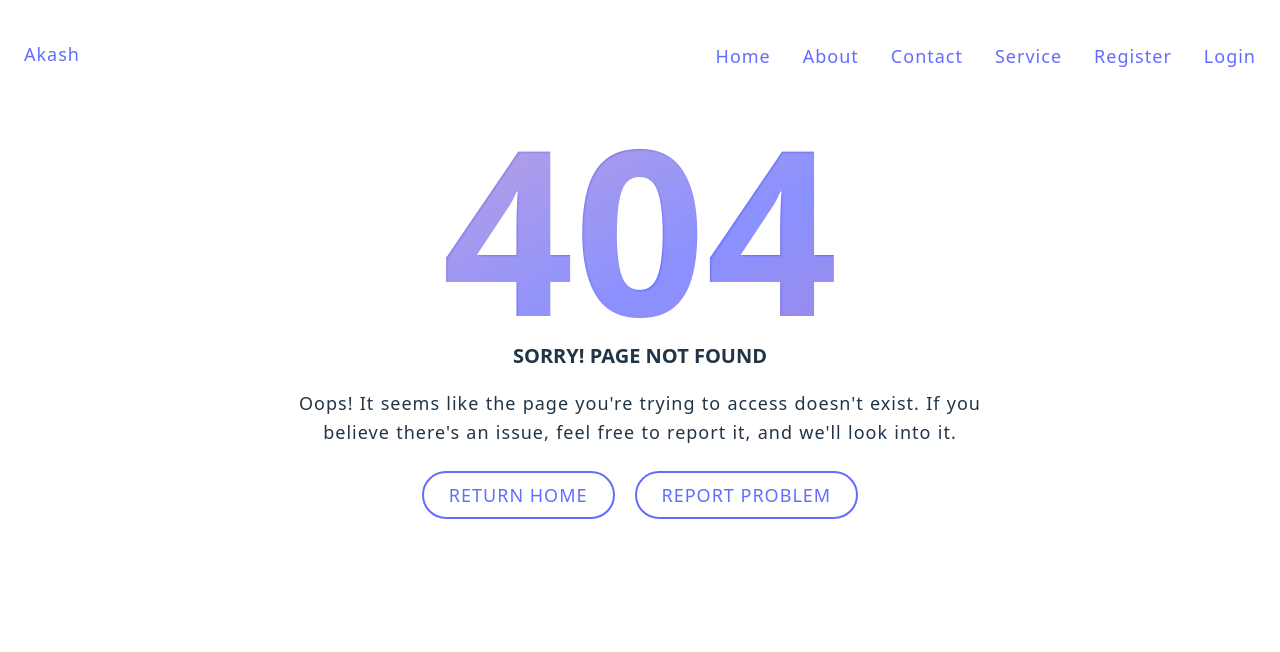
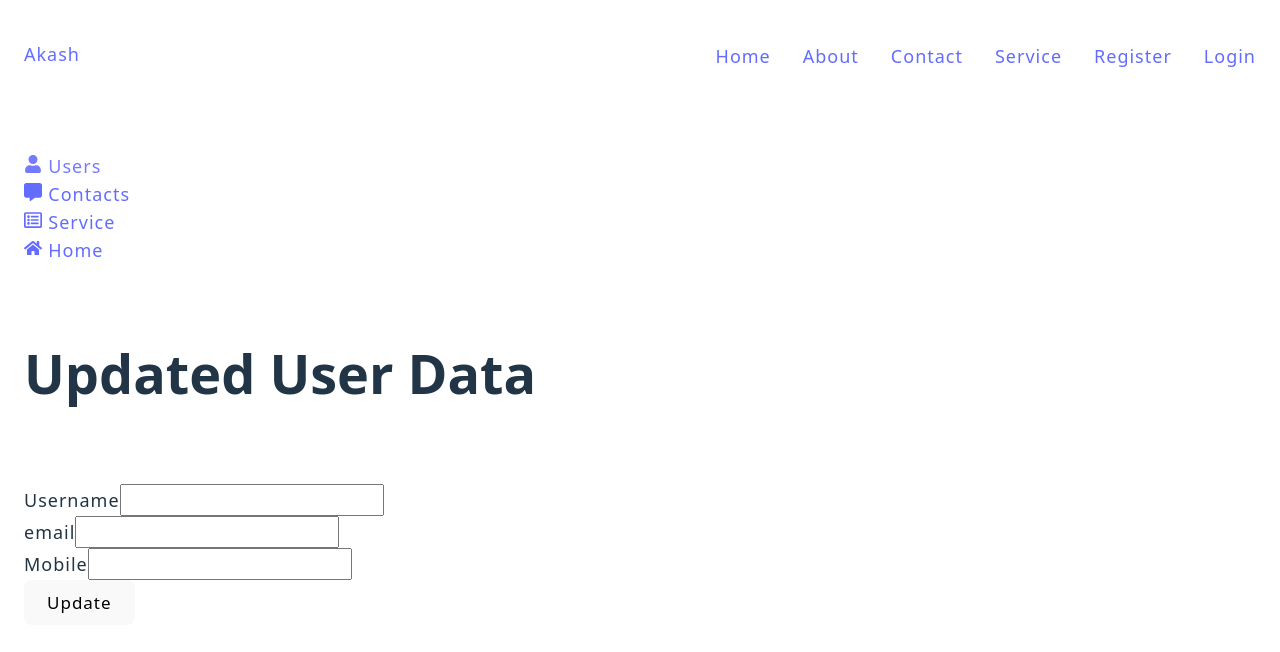
Before and after one commit to Akashmesh/MERN, a React (Vite) app in the folder client/: page /admin/users/1/edit in a window 1280 px wide. Shown: the top 652 px of the page. Built offline with nearby package versions, Linux system fonts and the light colour scheme; no server answers.

Commit message:
implemented user update functionality

```diff
--- a/client/src/App.jsx
+++ b/client/src/App.jsx
@@ -11,6 +11,7 @@ import {Error} from "./pages/Error";
 import {AdminLayout} from "./layouts/AdminLayout";
 import { AdminContacts } from "./pages/AdminContacts";
 import { AdminUsers } from "./pages/AdminUsers";
+import { AdminUpdate } from "./pages/AdminUpdate";
 function App() {
   return (
     <>
@@ -27,6 +28,7 @@ function App() {
       <Route path="*" element={<Error/>} />
       <Route path="/admin" element={<AdminLayout/>} >
       <Route path="users" element={<AdminUsers/>} />
+      <Route path="users/:id/edit" element={<AdminUpdate/>} />
       <Route path="contacts" element={<AdminContacts/>} />
       </Route>
     </Routes>
--- /dev/null
+++ b/client/src/pages/AdminUpdate.jsx
@@ -0,0 +1,97 @@
+import { useState, useEffect } from "react";
+import { useParams } from "react-router-dom";
+import { useAuth } from "../store/Auth";
+import { toast } from "react-toastify";
+export const AdminUpdate = () => {
+    const [data , setData] = useState({
+        username : "",
+        email : "",
+        phone : "",
+    });
+    const params = useParams();
+    console.log("params single user", params);
+    const {authorizationToken} = useAuth();
+
+    //get single user data
+    const getSingleUserData = async () => {
+        try {
+            const response = await fetch(`http://localhost:5000/api/admin/users/${params.id}`,
+                {
+                    method : "GET",
+                    headers: {
+                        Authorization : authorizationToken,
+                    },
+                }
+            );
+            const data = await response.json();
+            console.log(`users single data ${data}`)
+            setData(data);
+        } catch (error) {
+            console.log(error);
+        }
+    };
+    useEffect(()=> {
+        getSingleUserData();
+    },[]);
+    const handleInput = (e) => {
+        let name = e.target.name;
+        let value = e.target.value;
+        setData ({
+            ...data, [name] : value,
+        });
+    };
+
+    //to update data dynamically
+    const handleSubmit = async(e) => {
+        e.preventDefault();
+        try {
+            const response = await fetch(`http://localhost:5000/api/admin/users/update/${params.id}`,
+                {
+                    method : "PATCH",
+                    headers : {
+                        "Content-Type" : "application/json",
+                        Authorization : authorizationToken,
+                    },
+                    body : JSON.stringify(data),
+                }
+            );
+            if(response.ok) {
+                toast.success("updated successfully");
+            }else {
+                toast.error("Not Updated");
+            }
+        } catch (error) {
+            console.log(error);
+        }
+    }
+    return (
+        <>
+        <section className="section-container">
+            <div className="contact-content container">
+                <h1 className="main-heading">
+                    Updated User Data
+                </h1>
+            </div>
+            <div className="container grid grid-two-cols">
+                <section className="section-form">
+                    <form onSubmit={handleSubmit}>
+                        <div>
+                            <label htmlFor="username">Username</label>
+                            <input type="text" name="username" id="username" autoComplete="off" value={data.username} onChange={handleInput} required/>
+                        </div>
+                        <div>
+                            <label htmlFor="email">email</label>
+                            <input type="email" name="email" id="email" autoComplete="off" value={data.email} onChange={handleInput} required/>
+                        </div>
+                        <div>
+                            <label htmlFor="phone">Mobile</label>
+                            <input type="phone" name="phone" id="phone" autoComplete="off" value={data.phone} onChange={handleInput} required/>
+                        </div>
+                        <div><button type="submit">Update</button></div>
+                    </form>
+                </section>
+            </div>
+        </section>
+        </>
+    )
+}
```
Also changed, not shown: 2 other files (tests, documents, lock files or other folders).
